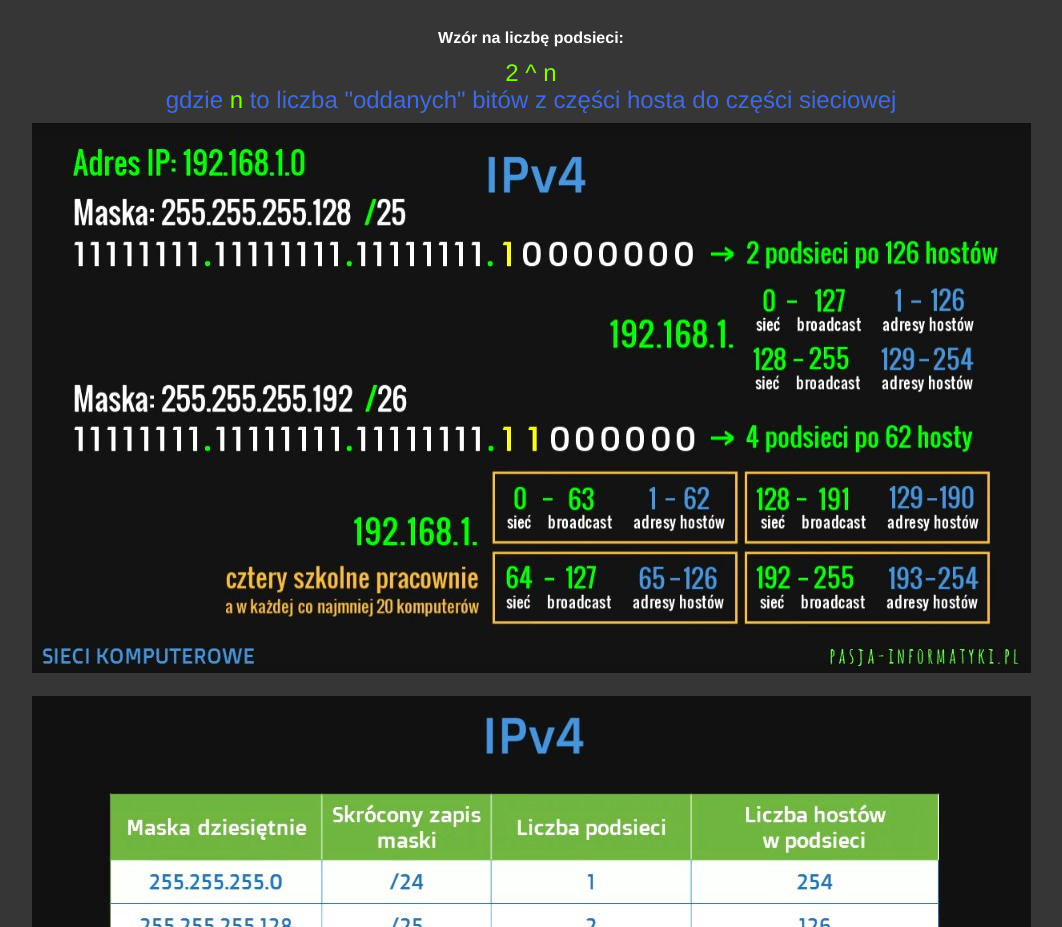
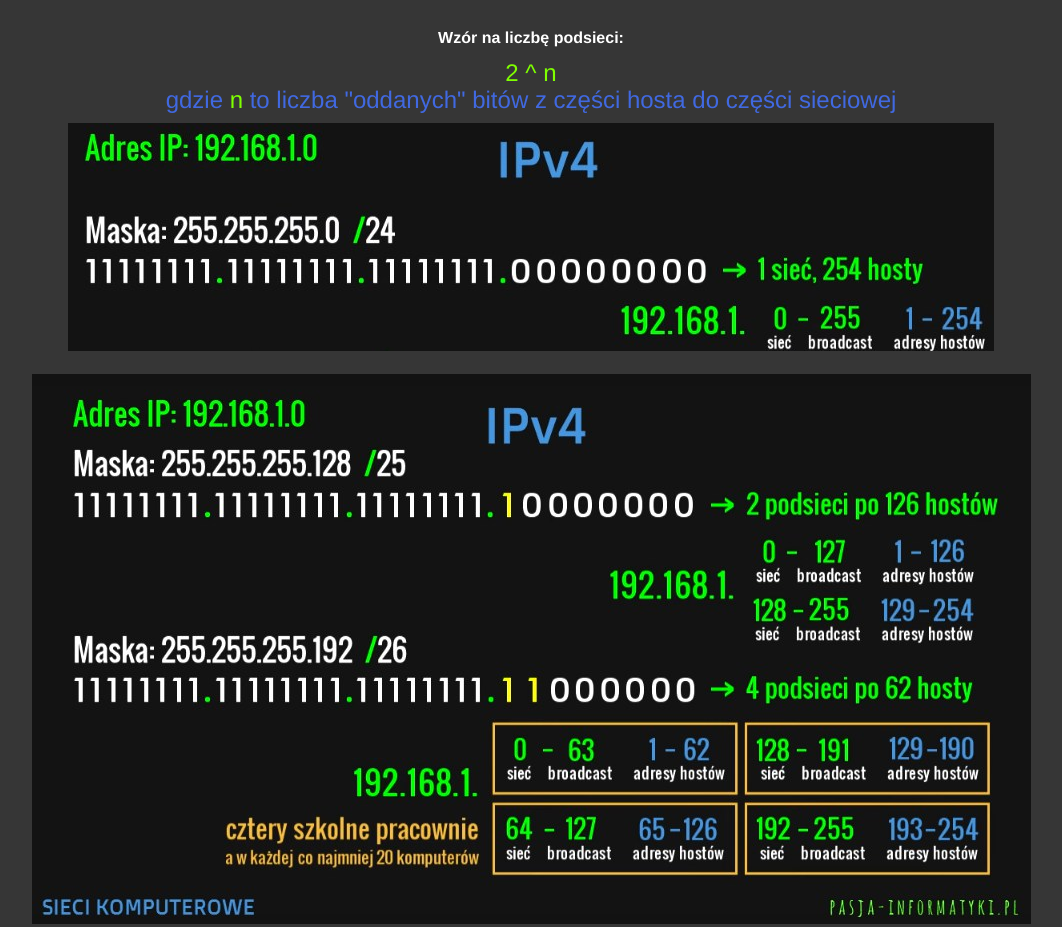
Before and after one commit to SpidiRitsu/SpidiRitsu.github.io, a plain HTML site: page IPv4/index.html in a window 1280 px wide. Shown: the part 6440-7367 px from the top of the page, without its empty margins (109-1171 px from the left). Drawn offline with nearby package versions, Linux system fonts and the light colour scheme.

Commit message:
IPv4 fix

```diff
--- a/IPv4/index.html
+++ b/IPv4/index.html
@@ -192,7 +192,9 @@
 			<h6>2 ^ n
 			<br>
 			<span class="royalblue">gdzie</span> n <span class="royalblue"> to liczba "oddanych" bitów z części hosta do części sieciowej</h6>
-			<img src="maski_podsieci.jpg" class="img-responsive">
+			<img src="maski_podsieci0.jpg" class="img-responsive">
+			<br>
+			<img src="maski_podsieci1.jpg" class="img-responsive">
 			<br>
 			<img src="tabelka_podzialu_podsieci.jpg" class="img-responsive"></p>
 			<hr class="gradient">
```
Also changed, not shown: IPv4/maski_podsieci0.jpg (added), IPv4/maski_podsieci1.jpg (renamed from IPv4/maski_podsieci.jpg).
